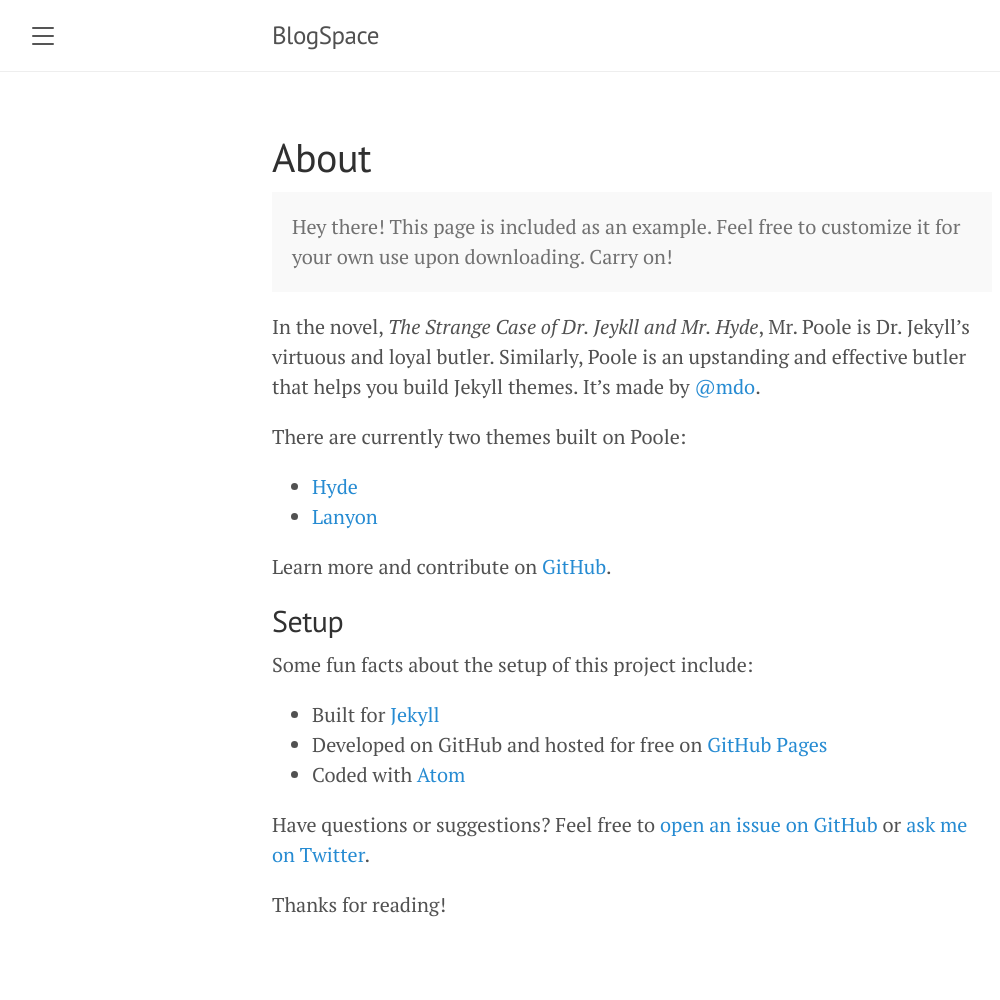
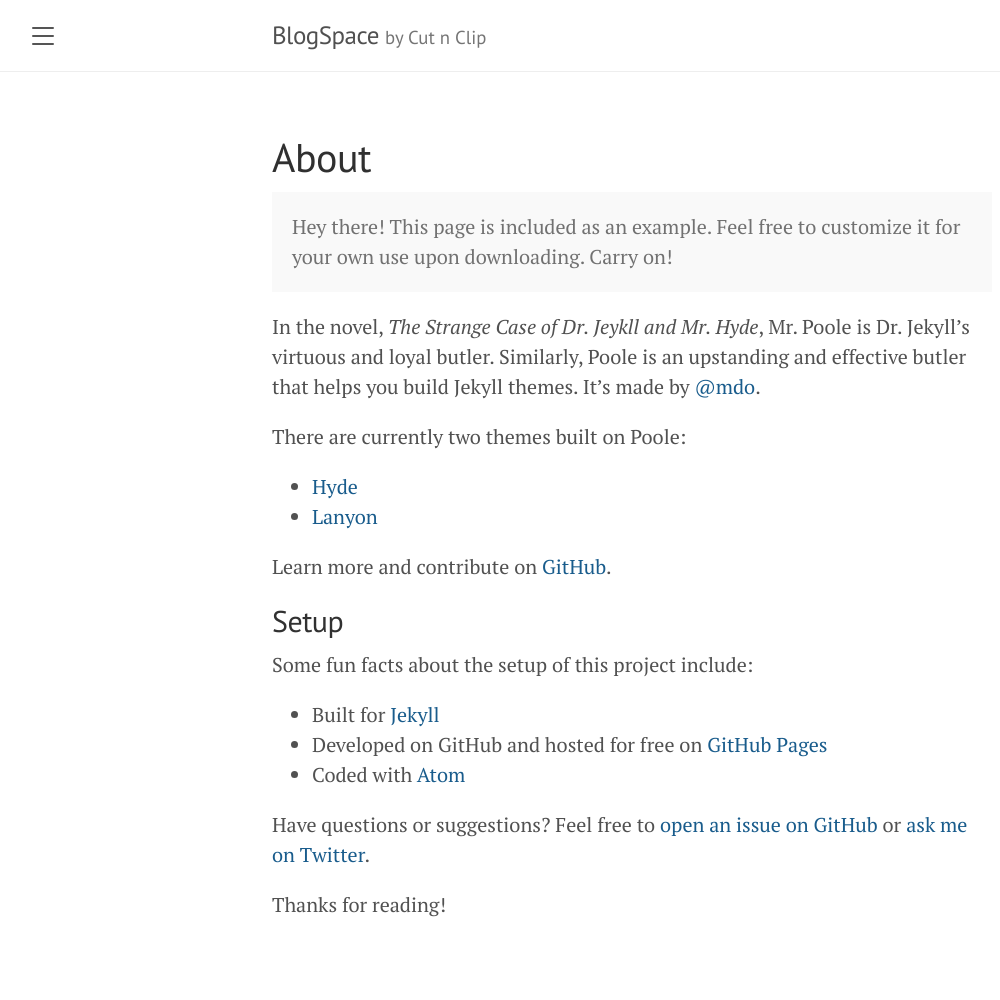
Before and after one commit to Cut-n-Clip/BlogSpace, a Jekyll site: the page built from about.md, in a window 1280 px wide. Shown: the whole page, without its empty margins (8-1008 px from the left). Built offline with Jekyll 4.4.1, drawn with Linux system fonts in a browser that asks for light colours.

```diff
--- a/Gemfile
+++ b/Gemfile
@@ -11,6 +11,7 @@ source "https://rubygems.org"
 # This is the default theme for new Jekyll sites. You may change this to anything you like.
 gem "minima", "~> 2.5"
 gem "nokogiri", ">= 1.12.5"
+gem 'jekyll-seo-tag', '~> 2.7', '>= 2.7.1'
 # If you want to use GitHub Pages, remove the "gem "jekyll"" above and
 # uncomment the line below. To upgrade, run `bundle update github-pages`.
 gem "github-pages", group: :jekyll_plugins
--- a/_config.yml
+++ b/_config.yml
@@ -20,23 +20,30 @@
 
 title: BlogSpace
 email: avishrants@example.com
+tagline: by Cut n Clip
 description: >- # this means to ignore newlines until "baseurl:"
   A space for testing my blogs using Ruby.
 domain: cut-n-clip.github.io
 baseurl: "/BlogSpace" # the subpath of your site, e.g. /blog
 url: "https://cut-n-clip.github.io" # the base hostname & protocol for your site, e.g. http://example.com
-github_username:  AvishrantsSh
+github_username: AvishrantsSh
+logo: /public/favicon.ico
+version: 1.0.0
+
 
 # Build settings
 theme: minima
+
 plugins:
   - jekyll-feed
+  - jekyll-seo-tag
 
 defaults:
-  -
-    scope:
+  - scope:
       path: ""
     values:
       layout: post
 
 google_analytics_id: G-L92EQVEFFW
+
+github_repo: https://github.com/Cut-n-Clip/BlogSpace
--- a/_includes/head.html
+++ b/_includes/head.html
@@ -2,10 +2,8 @@
   <link href="http://gmpg.org/xfn/11" rel="profile">
   <meta http-equiv="content-type" content="text/html; charset=utf-8">
   <meta name="viewport" content="width=device-width, initial-scale=1">
-  <meta name="description" content="BlogSpace @Cut n Clip">
   <meta name="keywords" content="Blogs, BlogSpace, Jekyll, Cut n Clip">
-  <meta name="author" content="Avishrant Sharma">
-  <link rel="icon" href="favicon.ico">
+  {% seo %}
 
   <title>
     {% if page.title == "Home" %}
--- a/_includes/sidebar.html
+++ b/_includes/sidebar.html
@@ -1,6 +1,7 @@
 <!-- Target for toggling the sidebar `.sidebar-checkbox` is for regular
      styles, `#sidebar-checkbox` for behavior. -->
-<input type="checkbox" class="sidebar-checkbox" id="sidebar-checkbox">
+<label id="sidebar-label" hidden>Navbar Toggle</label>
+<input type="checkbox" aria-labelledby="sidebar-label" class="sidebar-checkbox" name="sidebar-checkbox" id="sidebar-checkbox">
 
 <!-- Toggleable sidebar -->
 <div class="sidebar" id="sidebar">
@@ -25,8 +26,7 @@
       {% endif %}
     {% endfor %}
 
-    <a class="sidebar-nav-item" href="{{ site.github.repo }}/archive/v{{ site.version }}.zip">Download</a>
-    <a class="sidebar-nav-item" href="{{ site.github.repo }}">GitHub project</a>
+    <a rel="noreferror noopenor" class="sidebar-nav-item" href="{{ site.github_repo }}">GitHub Project</a>
     <span class="sidebar-nav-item">Currently v{{ site.version }}</span>
   </nav>
 
--- a/public/css/lanyon.css
+++ b/public/css/lanyon.css
@@ -110,7 +110,7 @@ h1, h2, h3, h4, h5, h6 {
 .masthead-title small {
   font-size: 75%;
   font-weight: 400;
-  color: #c0c0c0;
+  color: #757575;
   letter-spacing: 0;
 }
 
--- a/public/css/poole.css
+++ b/public/css/poole.css
@@ -67,7 +67,7 @@ body {
 
 /* No `:visited` state is required by default (browsers will use `a`) */
 a {
-  color: #268bd2;
+  color: #195c8c;
   text-decoration: none;
 }
 a strong {
--- /dev/null
+++ b/robots.txt
@@ -0,0 +1,2 @@
+User-agent: *
+Allow: /
```
Also changed, not shown: Gemfile.lock.
